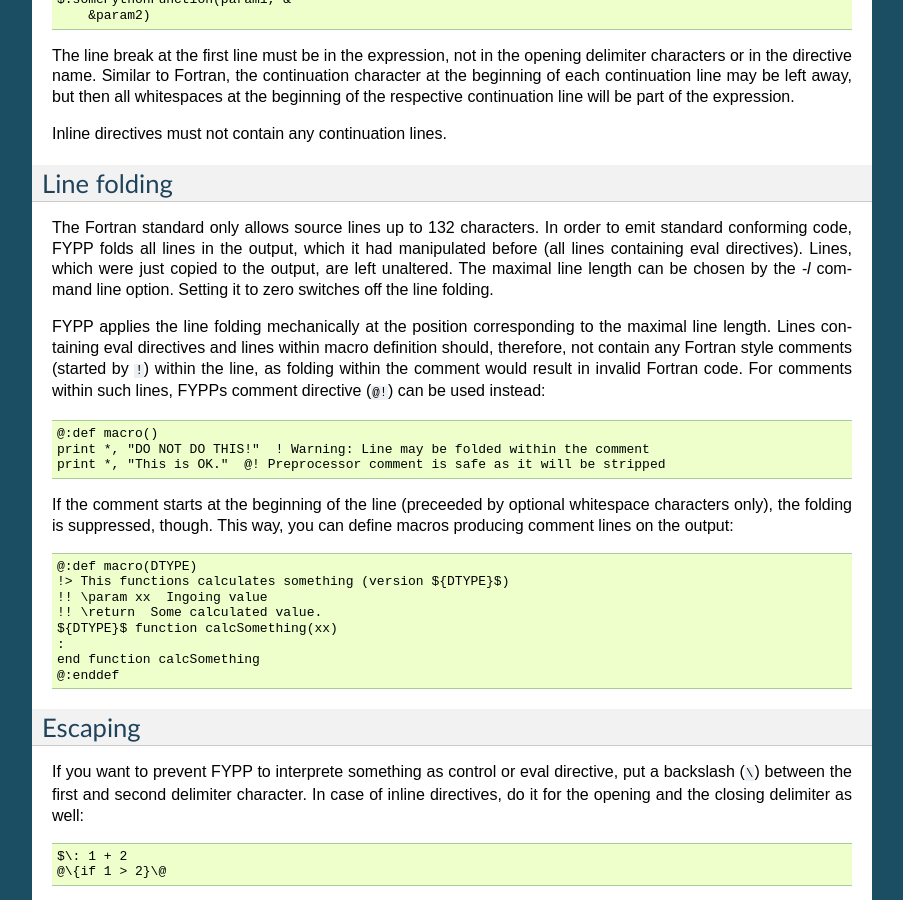
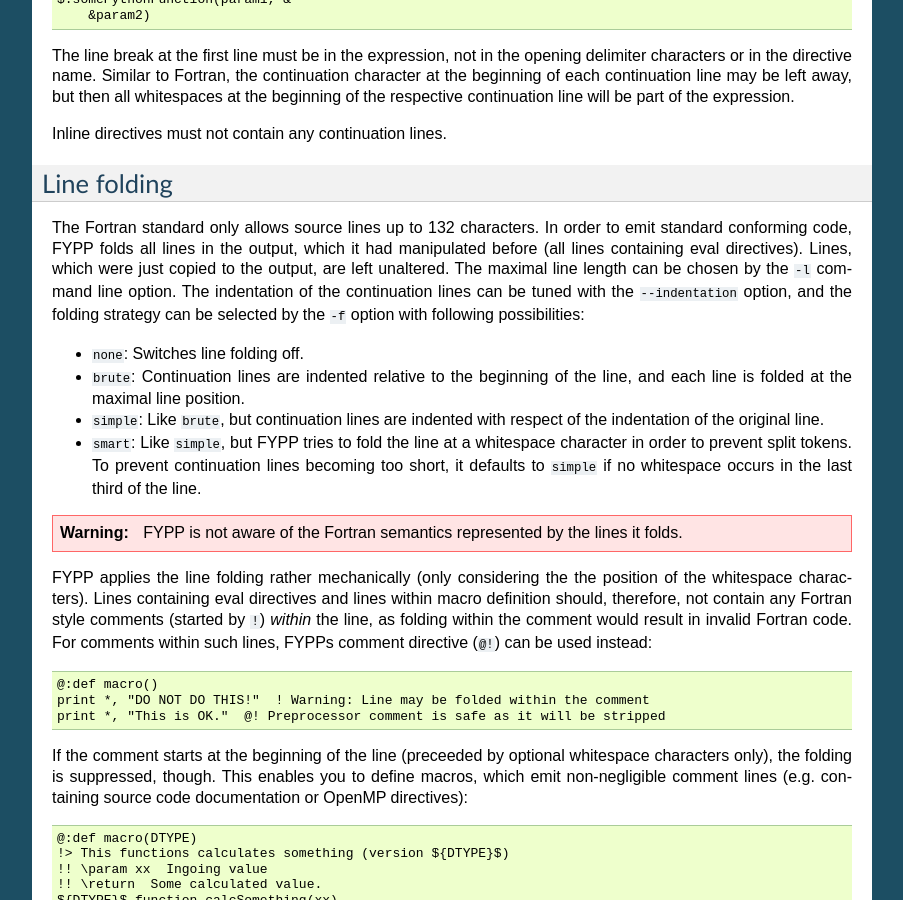
Before and after one commit to aradi/fypp, a Sphinx documentation site: the page built from docs/fypp.rst, in a window 1280 px wide and 900 px high, scrolled down 10576 px. Shown: the whole window, without its empty margins (198-1101 px from the left). Built offline with Sphinx 7.4.7, drawn with Linux system fonts in a browser that asks for light colours; some of the changed text lies outside the part shown.

Commit message:
Implement smart line folding, refactor folding into FortranLineFolder.

```diff
--- a/docs/fypp.rst
+++ b/docs/fypp.rst
@@ -657,23 +657,42 @@
 emit standard conforming code, FYPP folds all lines in the output, which it had
 manipulated before (all lines containing eval directives). Lines, which were
 just copied to the output, are left unaltered. The maximal line length can be
-chosen by the `-l` command line option. Setting it to zero switches off
-the line folding.
+chosen by the ``-l`` command line option. The indentation of the continuation
+lines can be tuned with the ``--indentation`` option, and the folding strategy
+can be selected by the ``-f`` option with following possibilities:
 
-FYPP applies the line folding mechanically at the position corresponding to the
-maximal line length. Lines containing eval directives and lines within macro
-definition should, therefore, not contain any Fortran style comments (started by
-``!``) within the line, as folding within the comment would result in invalid
-Fortran code. For comments within such lines, FYPPs comment directive (``@!``)
-can be used instead::
+* ``none``: Switches line folding off.
+
+* ``brute``: Continuation lines are indented relative to the beginning of
+  the line, and each line is folded at the maximal line position.
+
+* ``simple``: Like ``brute``, but continuation lines are indented with respect
+  of the indentation of the original line.
+
+* ``smart``: Like ``simple``, but FYPP tries to fold the line at a whitespace
+  character in order to prevent split tokens. To prevent continuation lines
+  becoming too short, it defaults to ``simple`` if no whitespace occurs in the
+  last third of the line.
+
+
+.. warning:: FYPP is not aware of the Fortran semantics represented by the lines
+             it folds.
+
+FYPP applies the line folding rather mechanically (only considering the the
+position of the whitespace characters). Lines containing eval directives and
+lines within macro definition should, therefore, not contain any Fortran style
+comments (started by ``!``) *within* the line, as folding within the comment
+would result in invalid Fortran code. For comments within such lines, FYPPs
+comment directive (``@!``) can be used instead::
 
   @:def macro()
   print *, "DO NOT DO THIS!"  ! Warning: Line may be folded within the comment
   print *, "This is OK."  @! Preprocessor comment is safe as it will be stripped
 
 If the comment starts at the beginning of the line (preceeded by optional
-whitespace characters only), the folding is suppressed, though. This way, you
-can define macros producing comment lines on the output::
+whitespace characters only), the folding is suppressed, though. This enables you
+to define macros, which emit non-negligible comment lines (e.g. containing
+source code documentation or OpenMP directives)::
 
   @:def macro(DTYPE)
   !> This functions calculates something (version ${DTYPE}$)
```
Also changed, not shown: other parts of docs/fypp.rst (+7 -0 lines), 2 other files.
